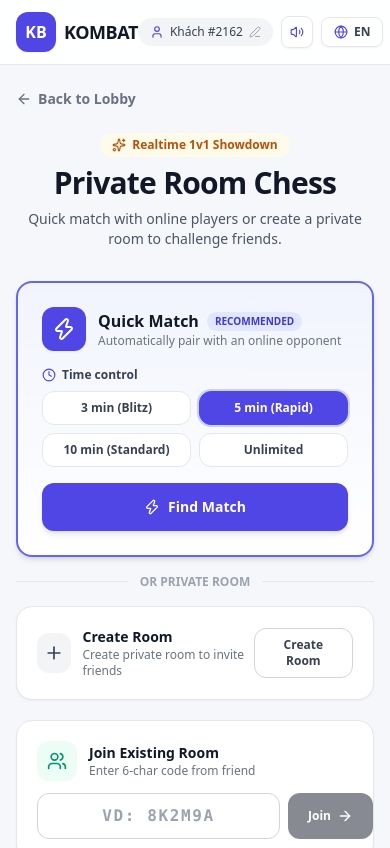
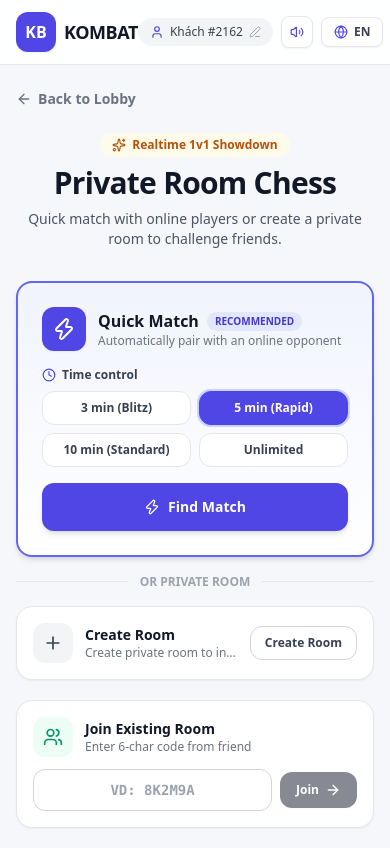
Before and after one commit to cagiabao-02/kombat-game, a Next.js app: page /games/chess in a window 390 px wide. Shown: the top 848 px of the page. Built offline with nearby package versions, Linux system fonts and the light colour scheme; no server answers.

Commit message:
fix(chess): fix join button flex overflow on mobile devices

```diff
--- a/src/features/games/chess/ChessLobbyView.tsx
+++ b/src/features/games/chess/ChessLobbyView.tsx
@@ -155,15 +155,15 @@ export function ChessLobbyView({
         </div>
 
         {/* CARD 2: CREATE PRIVATE ROOM */}
-        <div className="rounded-2xl border border-gray-200 bg-white p-5 shadow-sm transition-all hover:border-gray-300">
-          <div className="flex items-center justify-between">
-            <div className="flex items-center gap-3">
-              <div className="flex h-10 w-10 items-center justify-center rounded-xl bg-gray-100 text-gray-700">
+        <div className="rounded-2xl border border-gray-200 bg-white p-4 sm:p-5 shadow-sm transition-all hover:border-gray-300">
+          <div className="flex items-center justify-between gap-3">
+            <div className="flex items-center gap-3 min-w-0">
+              <div className="flex h-10 w-10 shrink-0 items-center justify-center rounded-xl bg-gray-100 text-gray-700">
                 <Plus className="h-5 w-5" />
               </div>
-              <div>
-                <h3 className="font-bold text-gray-900 text-sm">{t.chess.createRoom}</h3>
-                <p className="text-xs text-gray-500">
+              <div className="min-w-0">
+                <h3 className="font-bold text-gray-900 text-sm truncate">{t.chess.createRoom}</h3>
+                <p className="text-xs text-gray-500 truncate">
                   {language === 'vi' ? 'Tạo phòng lấy mã mời gửi bạn bè' : 'Create private room to invite friends'}
                 </p>
               </div>
@@ -173,7 +173,7 @@ export function ChessLobbyView({
               type="button"
               disabled={isCreating || isJoining || isSearchingMatch}
               onClick={() => onCreateRoom(selectedTime)}
-              className="rounded-xl border border-gray-300 bg-white px-4 py-2 text-xs font-bold text-gray-700 hover:bg-gray-50 active:scale-95 disabled:opacity-50"
+              className="shrink-0 whitespace-nowrap rounded-xl border border-gray-300 bg-white px-3.5 sm:px-4 py-2 text-xs font-bold text-gray-700 hover:bg-gray-50 active:scale-95 disabled:opacity-50"
             >
               {isCreating ? t.common.loading : t.chess.createRoom}
             </button>
@@ -181,12 +181,12 @@ export function ChessLobbyView({
         </div>
 
         {/* CARD 3: JOIN EXISTING ROOM */}
-        <div className="rounded-2xl border border-gray-200 bg-white p-5 shadow-sm transition-all hover:border-gray-300">
+        <div className="rounded-2xl border border-gray-200 bg-white p-4 sm:p-5 shadow-sm transition-all hover:border-gray-300">
           <div className="flex items-center gap-3 mb-3">
-            <div className="flex h-10 w-10 items-center justify-center rounded-xl bg-emerald-50 text-emerald-600">
+            <div className="flex h-10 w-10 shrink-0 items-center justify-center rounded-xl bg-emerald-50 text-emerald-600">
               <Users className="h-5 w-5" />
             </div>
-            <div>
+            <div className="min-w-0">
               <h3 className="font-bold text-gray-900 text-sm">{t.chess.joinRoom}</h3>
               <p className="text-xs text-gray-500">
                 {language === 'vi' ? 'Nhập mã 6 ký tự do bạn bè gửi' : 'Enter 6-char code from friend'}
@@ -194,19 +194,19 @@ export function ChessLobbyView({
             </div>
           </div>
 
-          <form onSubmit={handleJoinSubmit} className="flex gap-2">
+          <form onSubmit={handleJoinSubmit} className="flex items-center gap-2">
             <input
               type="text"
               maxLength={8}
               value={inputCode}
               onChange={(e) => setInputCode(e.target.value.toUpperCase())}
               placeholder="VD: 8K2M9A"
-              className="flex-1 rounded-xl border border-gray-300 px-4 py-2.5 text-center font-mono text-base font-bold tracking-widest text-gray-900 uppercase placeholder:text-gray-400 focus:border-indigo-600 focus:outline-none focus:ring-1 focus:ring-indigo-600"
+              className="min-w-0 flex-1 rounded-xl border border-gray-300 px-3 py-2.5 text-center font-mono text-sm sm:text-base font-bold tracking-widest text-gray-900 uppercase placeholder:text-gray-400 placeholder:tracking-normal focus:border-indigo-600 focus:outline-none focus:ring-1 focus:ring-indigo-600"
             />
             <button
               type="submit"
               disabled={isJoining || isCreating || isSearchingMatch || inputCode.trim().length < 4}
-              className="inline-flex items-center gap-1.5 rounded-xl bg-gray-900 px-5 py-2.5 text-xs font-bold text-white shadow-sm transition-all hover:bg-black active:scale-95 disabled:opacity-50"
+              className="inline-flex shrink-0 items-center gap-1.5 whitespace-nowrap rounded-xl bg-gray-900 px-4 sm:px-5 py-2.5 text-xs font-bold text-white shadow-sm transition-all hover:bg-black active:scale-95 disabled:opacity-50"
             >
               <span>{isJoining ? t.common.loading : t.chess.joinButton}</span>
               <ArrowRight className="h-4 w-4" />
```
